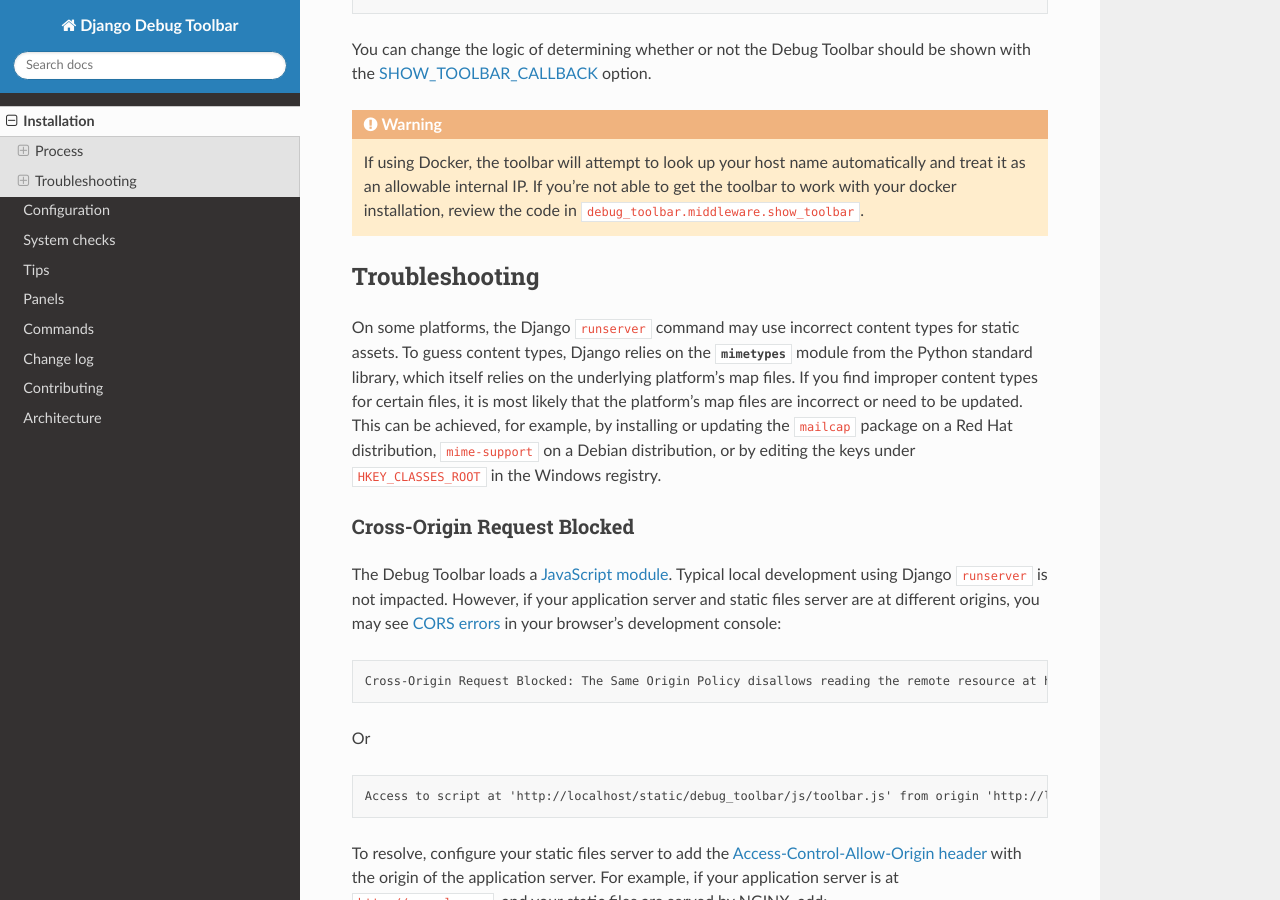
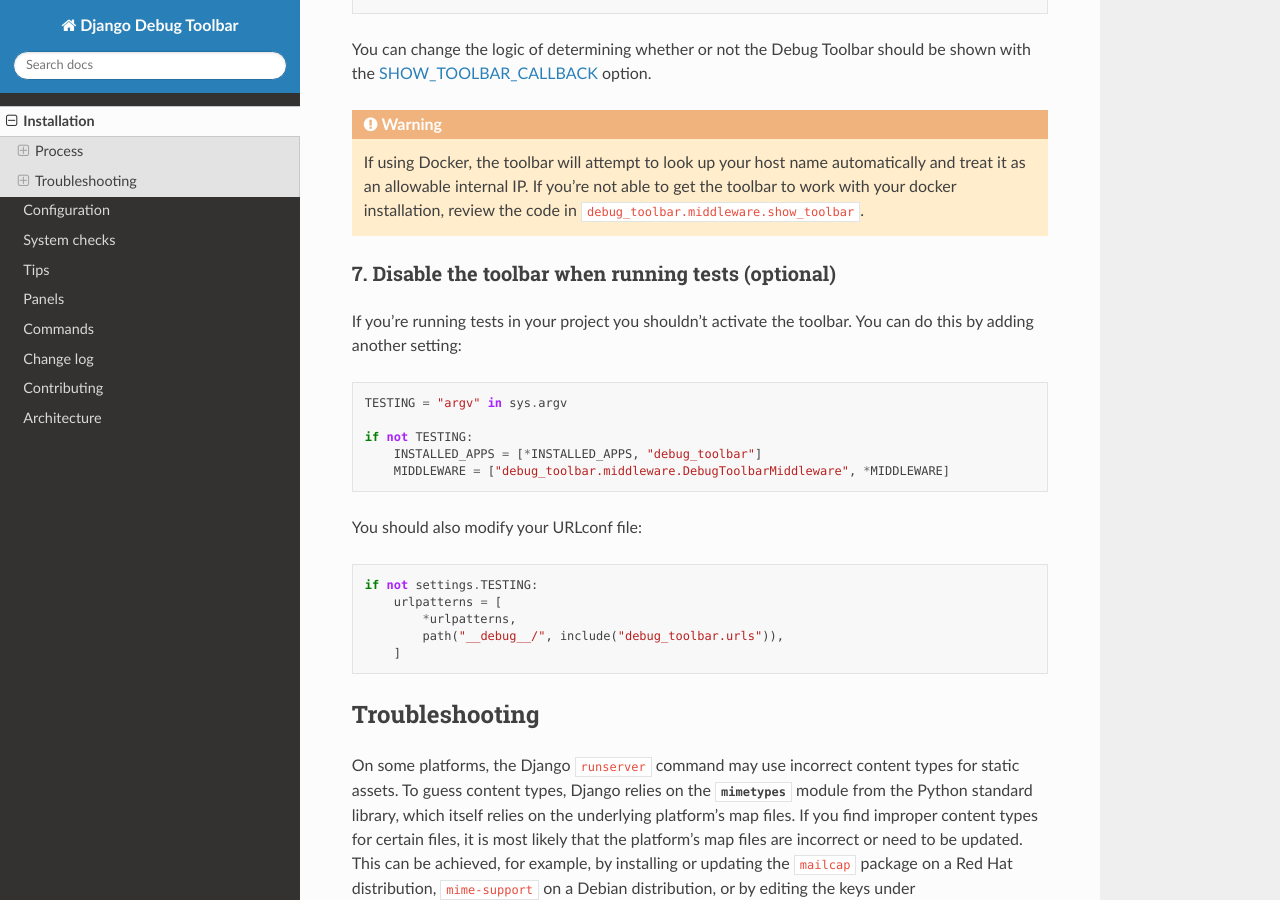
Before and after one commit to jazzband/django-debug-toolbar, a Sphinx documentation site: the page built from docs/installation.rst, in a window 1280 px wide and 900 px high, scrolled down 2726 px. Built offline with Sphinx 7.4.7 and the Read the Docs theme 2.0.0, drawn with Linux system fonts in a browser that asks for light colours.

Commit message:
Add a section to the installation docs about running tests
Fixes #1920.

I thought about including the relevant documentation in the earlier
steps, but I'd have to explain DEBUG, INTERNAL_IPS and TESTING all at
once instead of introducing everything step by step. So even though it
may be annoying to go back and modify code the user just added it still
reads better to me, especially since it only applies to users running
tests in their project. (I would hope a lot of them do, but still.)

```diff
--- a/docs/installation.rst
+++ b/docs/installation.rst
@@ -156,6 +156,30 @@
     able to get the toolbar to work with your docker installation, review
     the code in ``debug_toolbar.middleware.show_toolbar``.
 
+7. Disable the toolbar when running tests (optional)
+^^^^^^^^^^^^^^^^^^^^^^^^^^^^^^^^^^^^^^^^^^^^^^^^^^^^
+
+If you're running tests in your project you shouldn't activate the toolbar. You can do this by adding another setting:
+
+.. code-block:: python
+
+    TESTING = "argv" in sys.argv
+
+    if not TESTING:
+        INSTALLED_APPS = [*INSTALLED_APPS, "debug_toolbar"]
+        MIDDLEWARE = ["debug_toolbar.middleware.DebugToolbarMiddleware", *MIDDLEWARE]
+
+You should also modify your URLconf file:
+
+.. code-block:: python
+
+    if not settings.TESTING:
+        urlpatterns = [
+            *urlpatterns,
+            path("__debug__/", include("debug_toolbar.urls")),
+        ]
+
+
 Troubleshooting
 ---------------
 
```
